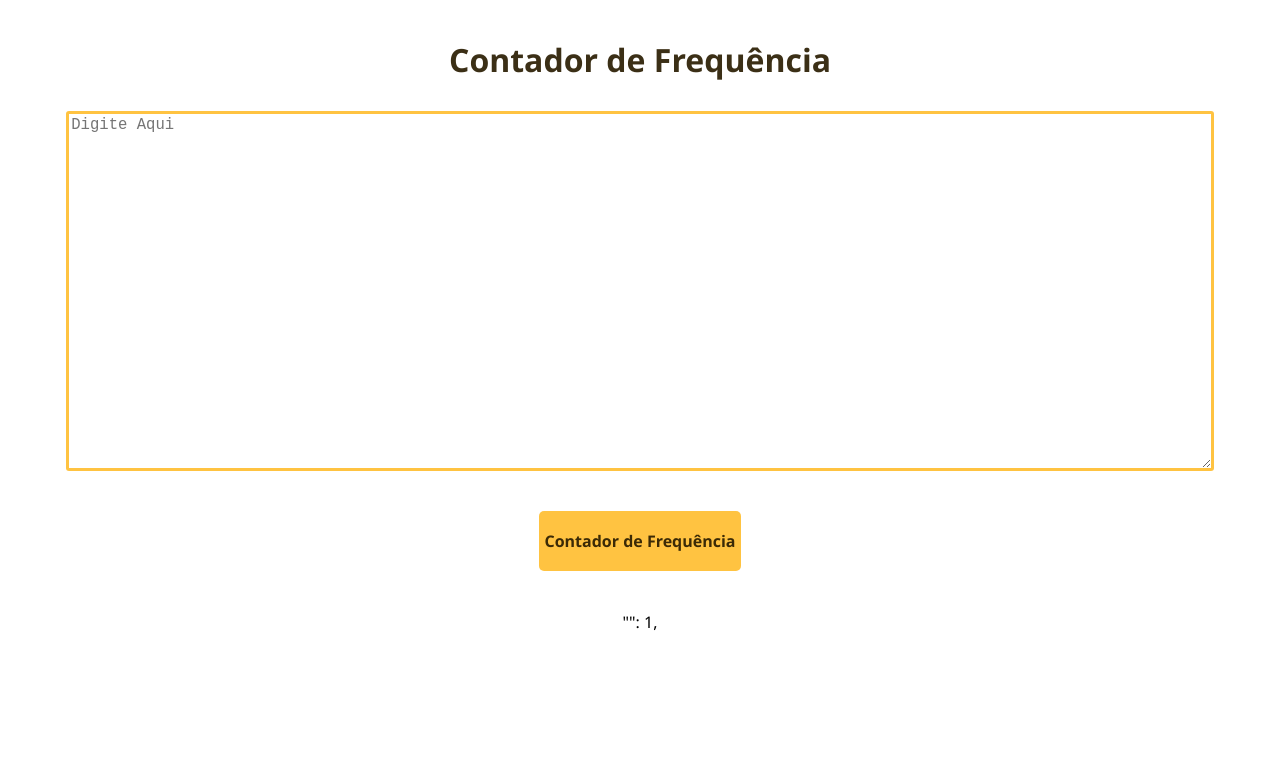
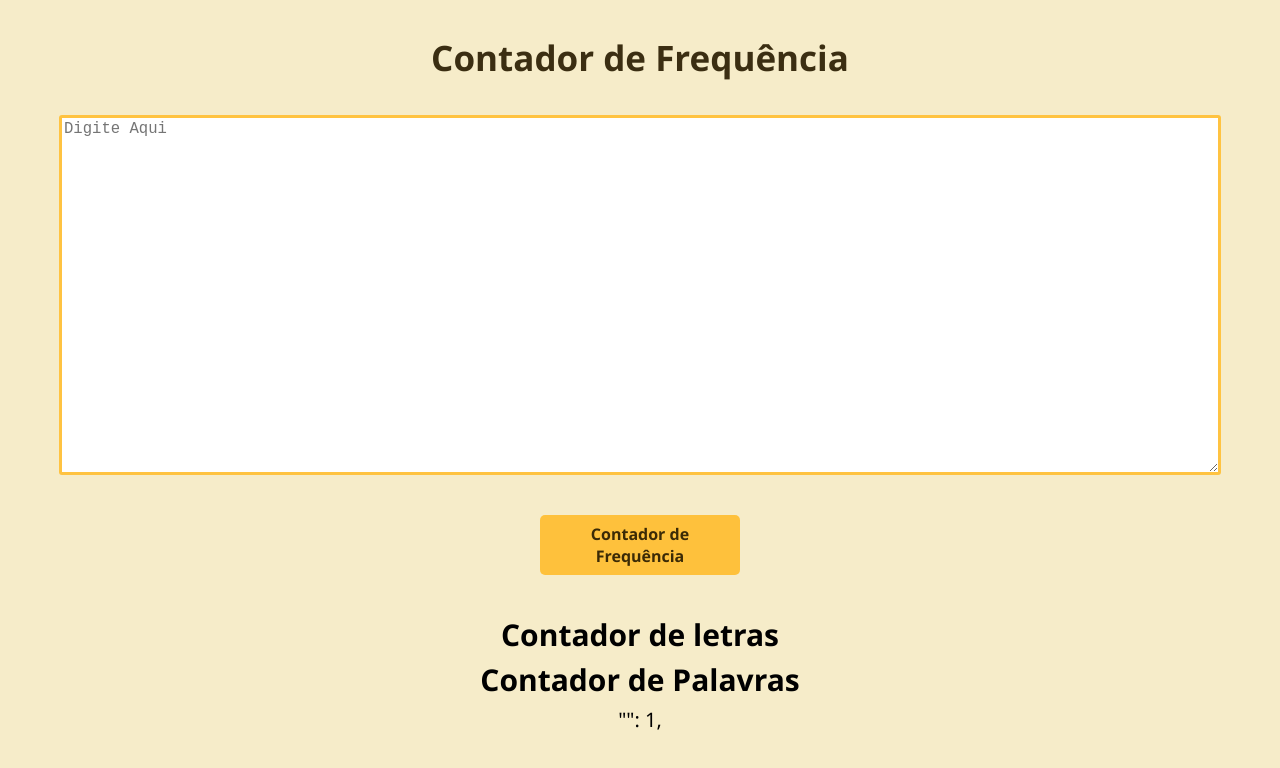
Before and after one commit to Kenzie-Academy-Brasil-Developers/entrega-contador-frequencia-sprint-3-deb-gama, a plain HTML site: page index.html in a window 1280 px wide. Both pictures are taken after a click on the button "Contador de Frequência". Drawn offline with Linux system fonts and the light colour scheme.

Commit message:
melhorando estilização

```diff
--- a/index.html
+++ b/index.html
@@ -4,6 +4,7 @@
     <meta charset="UTF-8">
     <meta http-equiv="X-UA-Compatible" content="IE=edge">
     <meta name="viewport" content="width=device-width, initial-scale=1.0">
+    <link rel="stylesheet" href="reset.css">
     <link rel="stylesheet" href="style.css">
     <title>Contador de Frequência</title>
 </head>
@@ -20,7 +21,9 @@
 
 
 <div class="output">
+    <h2>Contador de letras</h2>
     <div id="lettersDiv"></div>
+    <h2>Contador de Palavras</h2>
     <div id="wordsDiv"></div>
 </div>
 
--- /dev/null
+++ b/reset.css
@@ -0,0 +1,56 @@
+/* http://meyerweb.com/eric/tools/css/reset/
+   v2.0 | 20110126
+   License: none (public domain)
+*/
+
+html, body, div, span, applet, object, iframe,
+h1, h2, h3, h4, h5, h6, p, blockquote, pre,
+a, abbr, acronym, address, big, cite, code,
+del, dfn, em, img, ins, kbd, q, s, samp,
+small, strike, strong, sub, sup, tt, var,
+b, u, i, center,
+dl, dt, dd, ol, ul, li,
+fieldset, form, label, legend,
+table, caption, tbody, tfoot, thead, tr, th, td,
+article, aside, canvas, details, embed,
+figure, figcaption, footer, header, hgroup,
+menu, nav, output, ruby, section, summary,
+time, mark, audio, video {
+	margin: 0;
+	padding: 0;
+	border: 0;
+	font-size: 100%;
+	font: inherit;
+	vertical-align: baseline;
+    outline: 0;
+    box-sizing: border-box;
+}
+/* HTML5 display-role reset for older browsers */
+article, aside, details, figcaption, figure,
+footer, header, hgroup, menu, nav, section {
+	display: block;
+}
+body {
+	line-height: 1;
+}
+ol, ul {
+	list-style: none;
+}
+a {
+    text-decoration: none;
+}
+button {
+    cursor: pointer;
+}
+blockquote, q {
+	quotes: none;
+}
+blockquote:before, blockquote:after,
+q:before, q:after {
+	content: '';
+	content: none;
+}
+table {
+	border-collapse: collapse;
+	border-spacing: 0;
+}
--- a/style.css
+++ b/style.css
@@ -2,8 +2,11 @@
     --laranja:rgba(255, 190, 49, 0.918);
     --cor-fonte: rgba(41, 28, 1, 0.918);
     --hover: #dfba43;
+    --background: #f6ecc9;
 }
-
+body {
+    background-color: var(--background);
+}
 #container {
     width: 90%vw;
     margin: 0 auto;
@@ -25,7 +28,10 @@
 
 .output {
     font-family:'Segoe UI', Tahoma, Geneva, Verdana, sans-serif;
+    text-align: center;
     margin: 0 auto;
+    width: 90vw;
+    padding: 5px;
 }
 
 button {
@@ -34,12 +40,13 @@ button {
     color: var(--cor-fonte);
     font-family:'Segoe UI', Tahoma, Geneva, Verdana, sans-serif;
     font-weight: bold;
-    font-size: 1em;
+    font-size: 1.5rem;
     height: 60px;
     border-radius: 5px;
     margin-top: 15px;
     margin: 40px auto;
     cursor: pointer;
+    width: 300px;
 
 }
 
@@ -51,18 +58,33 @@ h1 {
     font-family:'Segoe UI', Tahoma, Geneva, Verdana, sans-serif;
     text-align: center;
     color: var(--cor-fonte);
-    margin: 0 auto 50px;
+    margin: 0 auto;
+    font-size: 35px;
+    font-weight: bold;
+    padding: 10px;
+}
 
+h2 {
+    font-size: 30px;
+    margin-bottom: 15px;
+    font-weight: bold;
 }
+
+
 
 placeholder {
     font-family:'Segoe UI', Tahoma, Geneva, Verdana, sans-serif;
 }
 
+span {
+    display: inline-block;
+    font-size: 20px;
+    line-height: 1.5;
+    margin-bottom: 20px;
+}
 
-main {
-    font-size: 1.5em;
-}
+
+
 
 @media(min-width:768px){
 
@@ -73,8 +95,18 @@ main {
     h1 {
         margin: 30px auto 30px;
     }
+    .output{
+        text-align: center;
+    }
+
+    span {
+        line-height: 1;
+    }
+
+    button {
+        width: 200px;
+        font-size: 1rem;
+
+    }
+
 }
-
-.output{
-    text-align: center;
-}
```
Also changed, not shown: script.js (+1 -7 lines).
